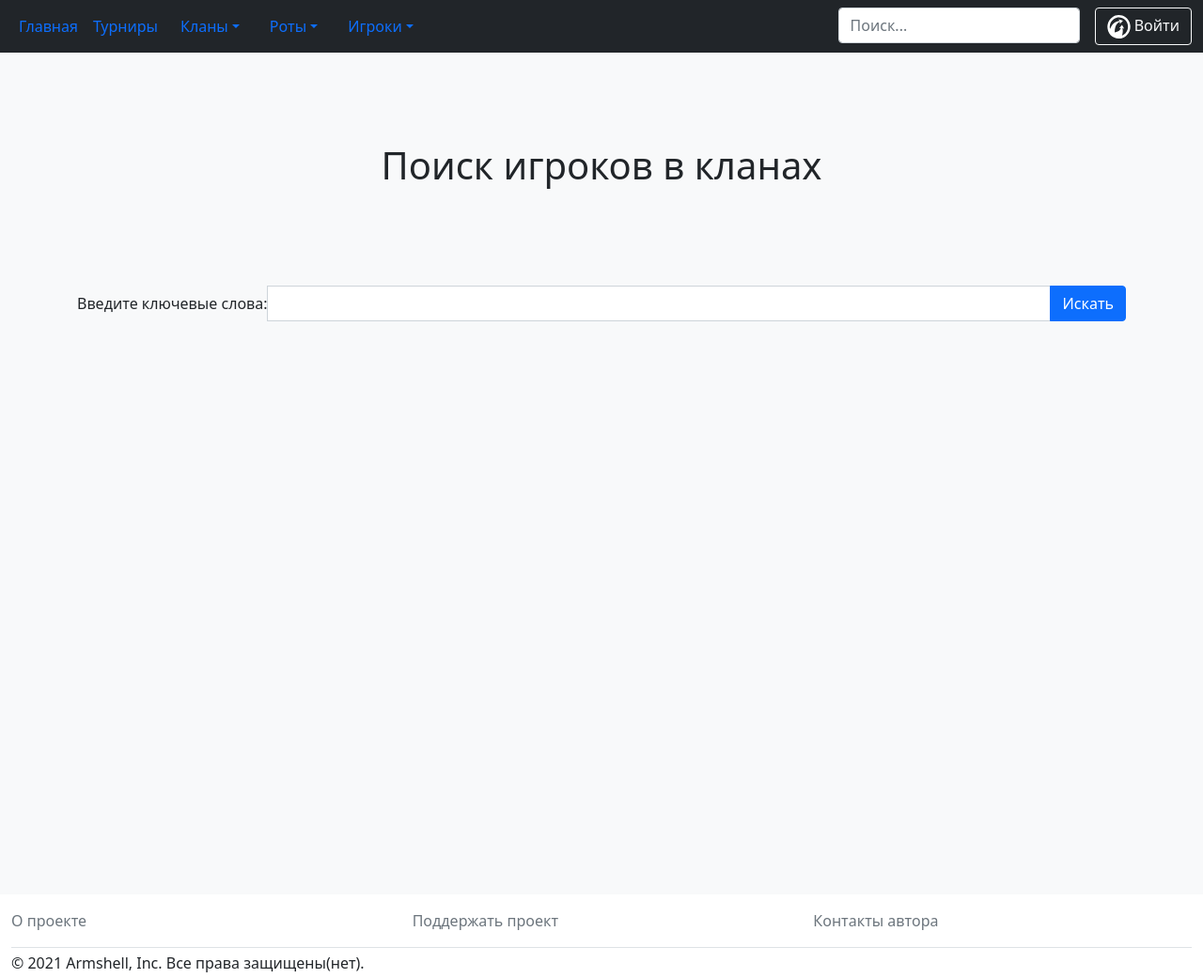
After one commit to EgorGurtsiev/armshell_backend, a Django app: page /players/call/busy/ in a window 1280 px wide. The commit adds this page. Shown: the whole page at 94% size. Run offline with Django 4.2, Linux system fonts and the light colour scheme; some libraries are stand-ins or nearby versions.

Commit message:
fix navbar search

```diff
--- /dev/null
+++ b/src/player/templates/player/search_busy_player.html
@@ -0,0 +1,18 @@
+{% extends 'base/base.html' %}
+{% block title %}Поиск игроков в кланах{% endblock %}
+{% block content %}
+    <h1 class="text-center p-5">Поиск игроков в кланах</h1>
+    <div class="container pb-5"></div>
+        <form action="{% url 'search_for_players_in_clans' %}">
+            {% csrf_token %}
+            <div class="input-group">
+                <label for="" class="col-form-label pr-2">Введите ключевые слова:</label>
+                <input class="form-control" type="text"></input>
+                <button class="btn btn-primary" type="submit">Искать</button>
+            </div>
+        </form>
+    {% if data %}
+
+    {% endif %}
+
+{% endblock %}
--- a/src/player/urls.py
+++ b/src/player/urls.py
@@ -5,4 +5,6 @@ from . import views, apiview
 urlpatterns = [
     path('search/', apiview.search_player, name='search_player'),
     path('<str:nickname>/', views.StatsView.as_view(), name='stats'),
+    path('call/busy/', views.SearchForPlayerInClans.as_view(), name='search_for_players_in_clans'),
+   # path('call/busy?<str:key_words>'. views.SearchForPlayerInClans.as_view(), name='search_for_players_in_clans')
 ]
--- a/src/player/views.py
+++ b/src/player/views.py
@@ -1,3 +1,4 @@
+from django.core.paginator import Paginator
 from django.shortcuts import render
 from django.views.generic.base import TemplateView
 
@@ -58,3 +59,26 @@ class MyStats(TemplateView):
             context['status'] = 'warning'
             context['massage'] = 'Ошибка загрузки данных с сервера wargaming'
         return self.render_to_response(context)
+
+
+class SearchForPlayerInClans(TemplateView):
+    template_name = 'player/search_busy_player.html'
+    is_list = False
+
+    # def get(self, request, *args, **kwargs):
+    #     pass
+    #
+    #
+    # def post(self, request, *args, **kwargs):
+    #     pass
+
+    def get_context_data(self, **kwargs):
+        context = super().get_context_data(**kwargs)
+        if self.request.GET.get('page'):
+            data = ['askdsf', 'asdfasdf', 'asdf', 'askdsf', 'asdfasdf', 'askdsf', 'asdfasdf', 'askdsf', 'asdfasdf', 'askdsf', 'asdfasdf']
+            paginator = Paginator(data, 4)
+
+            page_number = self.request.GET.get('page')
+            page_obj = paginator.get_page(page_number)
+            context['page_obj'] = page_obj
+        return context
--- a/templates/base/base.html
+++ b/templates/base/base.html
@@ -7,16 +7,14 @@
     <link rel="icon" type="image/png" sizes="192x192" href="{% static "img/favicon_192.png" %}">
     <link rel="icon" type="image/png" sizes="512x512" href="{% static "img/favicon_512.png" %}">
     <link href="https://cdn.jsdelivr.net/npm/bootstrap@5.1.3/dist/css/bootstrap.min.css" rel="stylesheet" integrity="sha384-1BmE4kWBq78iYhFldvKuhfTAU6auU8tT94WrHftjDbrCEXSU1oBoqyl2QvZ6jIW3" crossorigin="anonymous">
-    <script src="https://cdn.jsdelivr.net/npm/bootstrap@5.1.3/dist/js/bootstrap.bundle.min.js" integrity="sha384-ka7Sk0Gln4gmtz2MlQnikT1wXgYsOg+OMhuP+IlRH9sENBO0LRn5q+8nbTov4+1p" crossorigin="anonymous"></script>
     <link href="{% static 'style.css' %}" rel="stylesheet">
-    <script src="{% static 'main.js' %}"></script>
     {% block extra_script %}{% endblock %}
 </head>
 <body>
     <header>
         <nav class="navbar navbar-light bg-dark">
             <div class="container-fluid">
-                <ul class="nav col-12 col-lg-auto me-lg-auto mb-2 justify-content-center mb-md-0">
+                <ul class="nav">
                     <li><a href="{% url 'home' %}" class="nav-item nav-link px-2">Главная</a></li>
                     <li><a href="#" class="nav-link px-2 ">Турниры</a></li>
                     <li class="nav-item dropdown">
@@ -49,19 +47,21 @@
                         </ul>
                         {% endif %}
                     </li>
-                </ul><!-- Основная навигация -->
-                <form  class="col-12 col-lg-auto mb-3 mb-lg-0 me-lg-3">
-                    <input  data-bs-toggle="dropdown" aria-expanded="false" id="search" type="search" class="form-control form-control-dark" placeholder="Поиск..." aria-label="Search" oninput="search_player_deb()">
-                    <ul class="dropdown-menu dropdown-menu-right text-small bg-light">
-                        <li><b class="dropdown-item-text text-sm-start">Игроки:</b></li>
+                </ul>
+<!-- Основная навигация -->
+                <ul class="nav">
+<!-- Поиск -->
+                    <li class="nav-item me-lg-3">
+                        <div class="dropdown">
+                            <input class="form-control dropdown-toggle" id="search" type="combobox" data-bs-toggle="dropdown" data-bs-auto-close="outside" autocomplete="off" placeholder="Поиск..." oninput="search_player_deb()">
+                            <ul class="dropdown-menu dropdown-menu-left dropdown-menu-light" id="searchDatalistOptions">
+                                <li class="dropdown-item-text"><b class="text-sm-start">Игроки:</b></li>
                                 <span id="ls_players"></span>
-{#                        <li><b>Роты:</b></li>#}
-{#                        <span id="ls_company"></span>#}
-{#                        <li><b>Кланы:</b></li>#}
-{#                        <span id="ls_clans"></span>#}
                             </ul>
-                </form><!-- Поиск -->
-                <div class="text-end"><!-- Авторизация или профиль -->
+                    </li>
+<!-- Поиск -->
+<!-- Авторизация или профиль -->
+                    <li class="nav-item">
                         {% if user.is_authenticated %}
                             <div class="dropdown text-end">
                                 <a href="#" class="d-block link-light light text-decoration-none dropdown-toggle" id="dropdownUser1" data-bs-toggle="dropdown" aria-expanded="false">
@@ -84,14 +84,31 @@
                                     </button>
                                     </span>
                         {% endif %}
-                </div><!-- Авторизация/Профиль -->
+                    </li>
+<!-- Авторизация/Профиль -->
+                </ul>
             </div>
         </nav>
     </header>
     <main class="content bg-light p-5">
-        <div class="container">
+        <div class="container min-vh-100">
             {% block content %}
             {% endblock %}
+            {% if page_obj %}
+                <nav aria-label="Page navigation example">
+                    <ul class="pagination justify-content-center pt-4">
+                        {% if page_obj.has_previous %}
+                            <a class="page-link" href="?page={{ page_obj.previous_page_number }}">Предыдущая</a>
+                        {% endif %}
+                        <li class="page-item active" aria-current="page">
+                            <span class="page-link">Страница {{ page_obj.number }} из {{ page_obj.paginator.num_pages }}</span>
+                        </li>
+                        {% if page_obj.has_next %}
+                            <a class="page-link" href="?page={{ page_obj.next_page_number }}">Следующая</a>
+                        {% endif %}
+                    </ul>
+                </nav>
+            {% endif %}
         </div>
     </main>
     <footer>
@@ -114,10 +131,31 @@
                 </div>
             </div>
             <div class="border-top"></div>
-            <div class="mt-1">
+            <div class="mt-1 mb-1">
                 <p class="mb-0">© 2021 Armshell, Inc. Все права защищены(нет).</p>
             </div>
         </div>
     </footer>
+    <script src="https://cdn.jsdelivr.net/npm/@popperjs/core@2.10.2/dist/umd/popper.min.js" integrity="sha384-7+zCNj/IqJ95wo16oMtfsKbZ9ccEh31eOz1HGyDuCQ6wgnyJNSYdrPa03rtR1zdB" crossorigin="anonymous"></script>
+    <script src="https://cdn.jsdelivr.net/npm/bootstrap@5.1.3/dist/js/bootstrap.min.js" integrity="sha384-QJHtvGhmr9XOIpI6YVutG+2QOK9T+ZnN4kzFN1RtK3zEFEIsxhlmWl5/YESvpZ13" crossorigin="anonymous"></script>
+    <script src="{% static 'main.js' %}"></script>
 </body>
 </html>
+
+
+{#                    <input class="form-horizontal me-lg-3 form-control" list="searchDatalistOptions" id="search" placeholder="Поиск...">#}
+{#                    <datalist id="searchDatalistOptions">#}
+{#                        <option class="disabled" value="San Francisco">#}
+{#                        <option value="New York">#}
+{#                        <option value="Seattle">#}
+{#                        <option value="Los Angeles">#}
+{#                        <option value="Chicago">#}
+{#                    </datalist>#}
+
+{#                    <div class="input-group">#}
+{#                        <div id="search-autocomplete" class="form-outline">#}
+{#                            <input type="search" id="form1" class="form-control" />#}
+{#                            <label class="form-label" for="form1">Search</label>#}
+{#                        </div>#}
+{#                    </div>#}
+                    {#                        <a href="#" class=" " id="navbarDropdownMenuPlayersLink" role="button" data-bs-toggle="dropdown" aria-expanded="false">Игроки</a>#}
```
Also changed, not shown: static/main.js (line endings or trailing spaces). Lines whose indentation alone changed are shown as unchanged.
